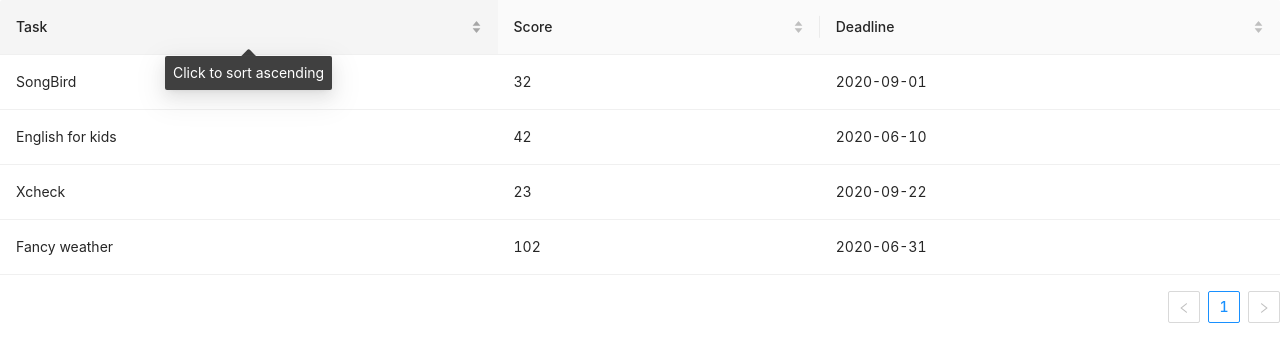
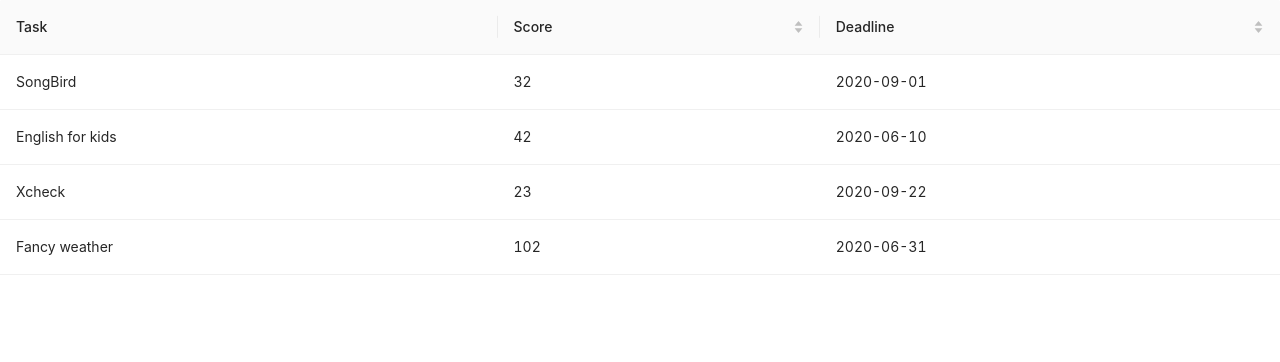
Before and after one commit to Nikita3026/xcheck, a React (Create React App) app in the folder xcheck/: page /reviews in a window 1280 px wide. Shown: the top 362 px of the page. Built offline with nearby package versions, Linux system fonts and the light colour scheme.

Commit message:
feat: add base request and sort

```diff
--- /dev/null
+++ b/xcheck/src/components/Reviews/Reviews.scss
@@ -0,0 +1,7 @@
+.reviews-page-container{
+    .ant-spin-container{
+        .ant-table-pagination.ant-pagination{
+            display: none;
+        }
+    }
+}
--- a/xcheck/src/components/Reviews/Reviews.tsx
+++ b/xcheck/src/components/Reviews/Reviews.tsx
@@ -1,7 +1,7 @@
 import React from 'react';
-import Navbar from '../Navbar/Navbar'
-
-import { Table, Input, Button, Space } from 'antd';
+import './Reviews.scss'
+import Requests from '../../utils/requests/requests'
+import { Table } from 'antd';
 
 const data: User[] = [
     {
@@ -35,72 +35,24 @@ const data: User[] = [
     score: number;
     deadline: string;
   }
-  class Reviews extends React.Component<{history: object},{}> {
+  class Reviews extends React.Component<{},{}> {
     state = {
       searchText: '',
       searchedColumn: '',
     };
-/*     getColumnSearchProps = dataIndex => ({
-        filterDropdown: ({ setSelectedKeys, selectedKeys, confirm, clearFilters }) => (
-          <div style={{ padding: 8 }}>
-            <Input
-              ref={node => {
-                this.searchInput = node;
-              }}
-              placeholder={`Search ${dataIndex}`}
-              value={selectedKeys[0]}
-              onChange={e => setSelectedKeys(e.target.value ? [e.target.value] : [])}
-              onPressEnter={() => this.handleSearch(selectedKeys, confirm, dataIndex)}
-              style={{ width: 188, marginBottom: 8, display: 'block' }}
-            />
-            <Space>
-              <Button
-                type="primary"
-                onClick={() => this.handleSearch(selectedKeys, confirm, dataIndex)}
-                icon={<SearchOutlined />}
-                size="small"
-                style={{ width: 90 }}
-              >
-                Search
-              </Button>
-              <Button onClick={() => this.handleReset(clearFilters)} size="small" style={{ width: 90 }}>
-                Reset
-              </Button>
-            </Space>
-          </div>
-        ),
-        filterIcon: filtered => <SearchOutlined style={{ color: filtered ? '#1890ff' : undefined }} />,
-        onFilter: (value, record) =>
-          record[dataIndex]
-            ? record[dataIndex].toString().toLowerCase().includes(value.toLowerCase())
-            : '',
-        onFilterDropdownVisibleChange: visible => {
-          if (visible) {
-            setTimeout(() => this.searchInput.select(), 100);
-          }
-        },
-        render: text =>
-          this.state.searchedColumn === dataIndex ? (
-            <Highlighter
-              highlightStyle={{ backgroundColor: '#ffc069', padding: 0 }}
-              searchWords={[this.state.searchText]}
-              autoEscape
-              textToHighlight={text ? text.toString() : ''}
-            />
-          ) : (
-            text
-          ),
-      }); */
 
+    async getData() : Promise<any>{
+      const reviewRequest = new Requests();
+      const data = await reviewRequest.getRequest('tasks')
+    };
     render() {
       return (
-        //<Navbar history={this.props.history}>
         <Table<User> dataSource={data}>
             <Table.Column key="task"
                 title="Task"
                 dataIndex="task"
                 //{this.getColumnSearchProps('name')}
-                    sorter={(str: any) => {str.task.split('').sort().join()}}
+                //sorter={(str: any) => {str.task.split('').sort().join()}}
                 />
             <Table.Column key="score"
                 title="Score"
@@ -111,7 +63,6 @@ const data: User[] = [
                 dataIndex="deadline"
                 sorter={(a:any, b:any) => a.score - b.score} />
         </Table>
-        //</Navbar>
       );
     }
   }
--- /dev/null
+++ b/xcheck/src/components/Reviews/ReviewsPage.tsx
@@ -0,0 +1,23 @@
+import React, { Component } from 'react'
+import Navbar from '../Navbar/Navbar'
+import Reviews from './Reviews'
+interface Props {
+    history:object
+}
+
+export class ReviewsPage extends Component<Props,{}> {
+    render() {
+        return (
+            <div className = "reviews-page-container">
+                {/* <Navbar
+                history = {this.props.history}
+                pageName = 'reviews'
+                >
+                 */}    <Reviews/>
+                {/* </Navbar> */}
+            </div>
+        )
+    }
+}
+
+export default ReviewsPage
--- a/xcheck/src/components/Router/Router.tsx
+++ b/xcheck/src/components/Router/Router.tsx
@@ -7,7 +7,7 @@ import {
 import AuthorizationForm from '../AuthorizationComponent/AuthorizationForm'
 import RegistrationForm from '../AuthorizationComponent/RegistrationForm'
 import Navbar from '../Navbar/Navbar'
-import Reviews from '../Reviews/Reviews'
+import ReviewsPage from '../Reviews/ReviewsPage'
 interface Props {
     history:object
 }
@@ -23,7 +23,7 @@ export class Router extends Component<Props, {}> {
                         <Route path="/checking-another"></Route>
                         <Route path="/self-test"></Route>
                         <Route path="/reviews">
-                            <Reviews history={this.props.history}></Reviews>
+                            <ReviewsPage history={this.props.history}></ReviewsPage>
                         </Route>
                         <Route path="/cross-check"></Route>
                         <Route path="/registration">
```
Lines whose indentation alone changed are shown as unchanged.
